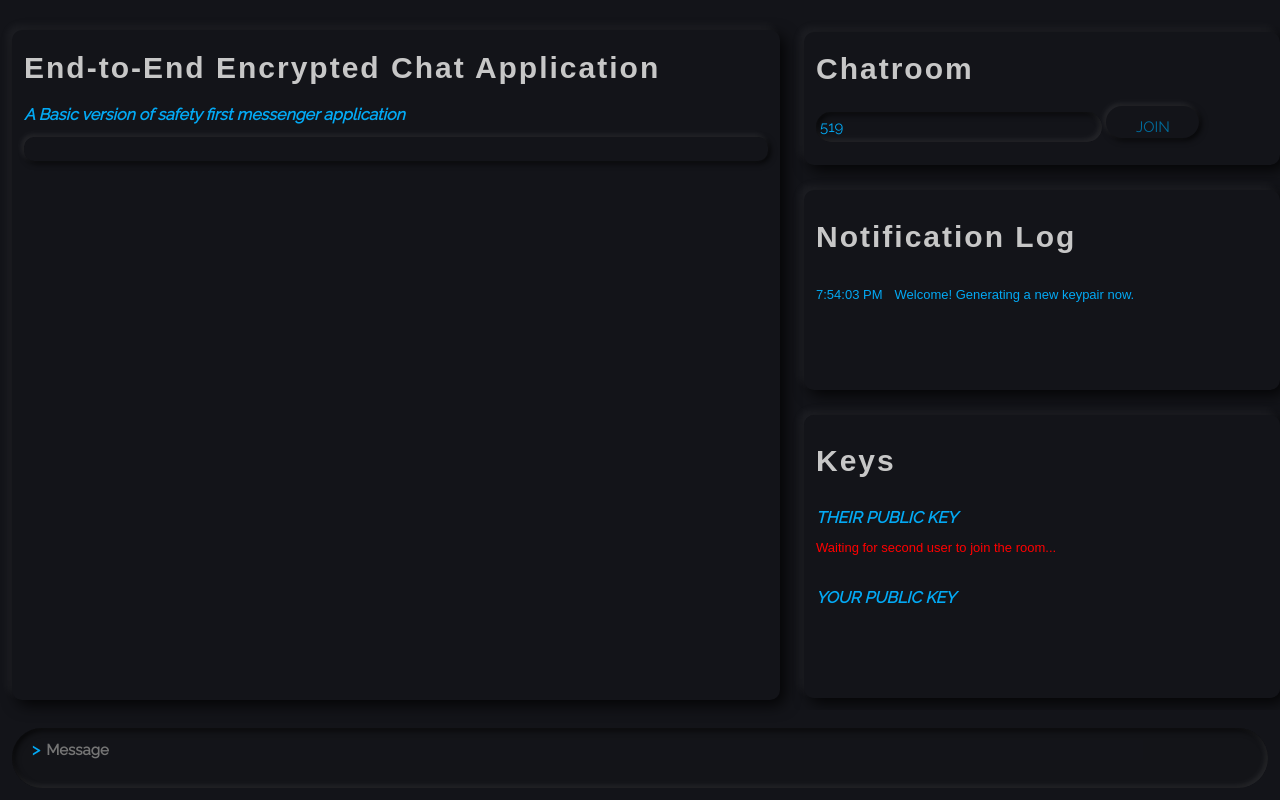
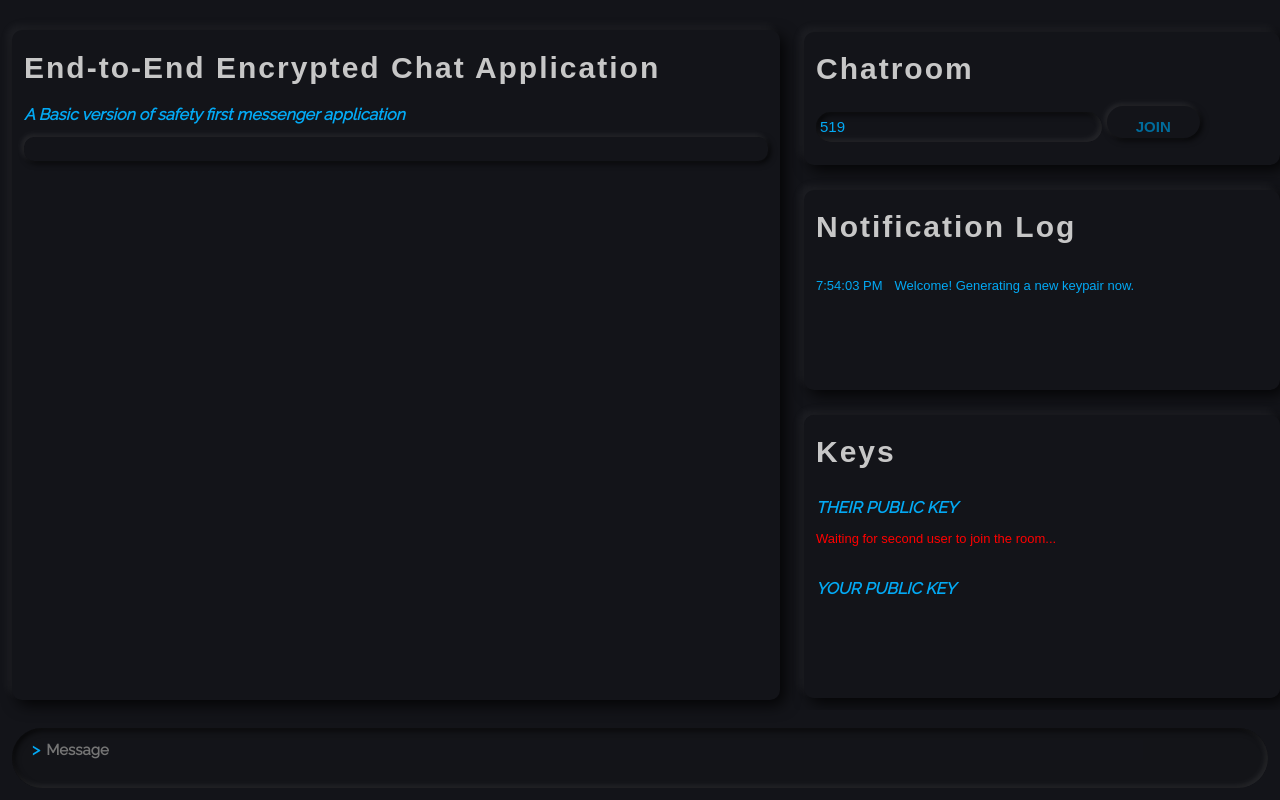
Before and after one commit to ipsitagoel/E2EE-ChatApp, a website: page public/index.html in a window 1280 px wide. Drawn offline with nearby package versions, Linux system fonts and the light colour scheme.

Commit message:
Modified ChatRoom

```diff
--- a/public/styles.css
+++ b/public/styles.css
@@ -132,8 +132,8 @@ p {
   font-family: 'Montserrat', sans-serif;
   font-weight: 300;
 }
-.title-header
-{
+
+.title-header {
   margin-top: -1.5%;
 }
 
@@ -158,18 +158,19 @@ p {
   margin: 12px -12px;
   flex: 1 0;
 }
-.sticky-header
-{
+
+.sticky-header {
   position: sticky;
   top: 0;
   width: -webkit-fill-available;
   width: -moz-available;
-  padding-top: 2%;
+  padding-top: 0%;
   padding-bottom: 2%;
-  background-color:#131419;
+  background-color: #131419;
   z-index: 100;
   align-self: flex-start;
 }
+
 .notification-list {
   display: flex;
   flex-direction: column;
@@ -233,7 +234,7 @@ p {
   display: block;
   flex: 0 0 20%;
   min-height: 24px;
-  font-family: 'Raleway', sans-serif;
+  font-family: 'OpenSans', sans-serif;
   font-weight: 500;
   margin-right: 12px;
   padding-left: 12px;
@@ -261,13 +262,13 @@ p {
 
 .yellow-button {
   flex: 0 0 30%;
-  background: #131419;
-  color: #006c9c;
   cursor: pointer;
   border: none;
   outline: none;
   background: #131419;
   color: #006c9c;
+  font-family: 'OpenSans', sans-serif;
+  font-weight: 700;
   border-radius: 40px;
   bottom: 12px;
   left: 12px;
```
